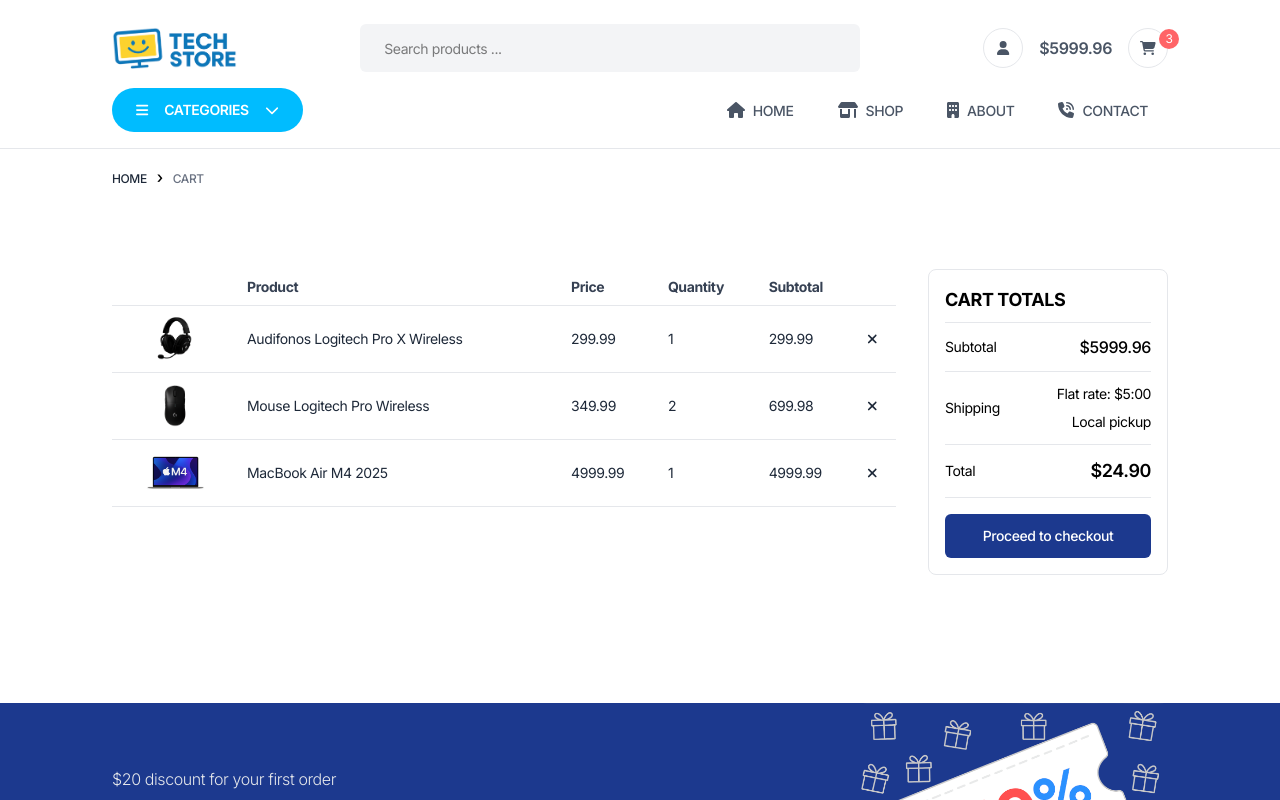
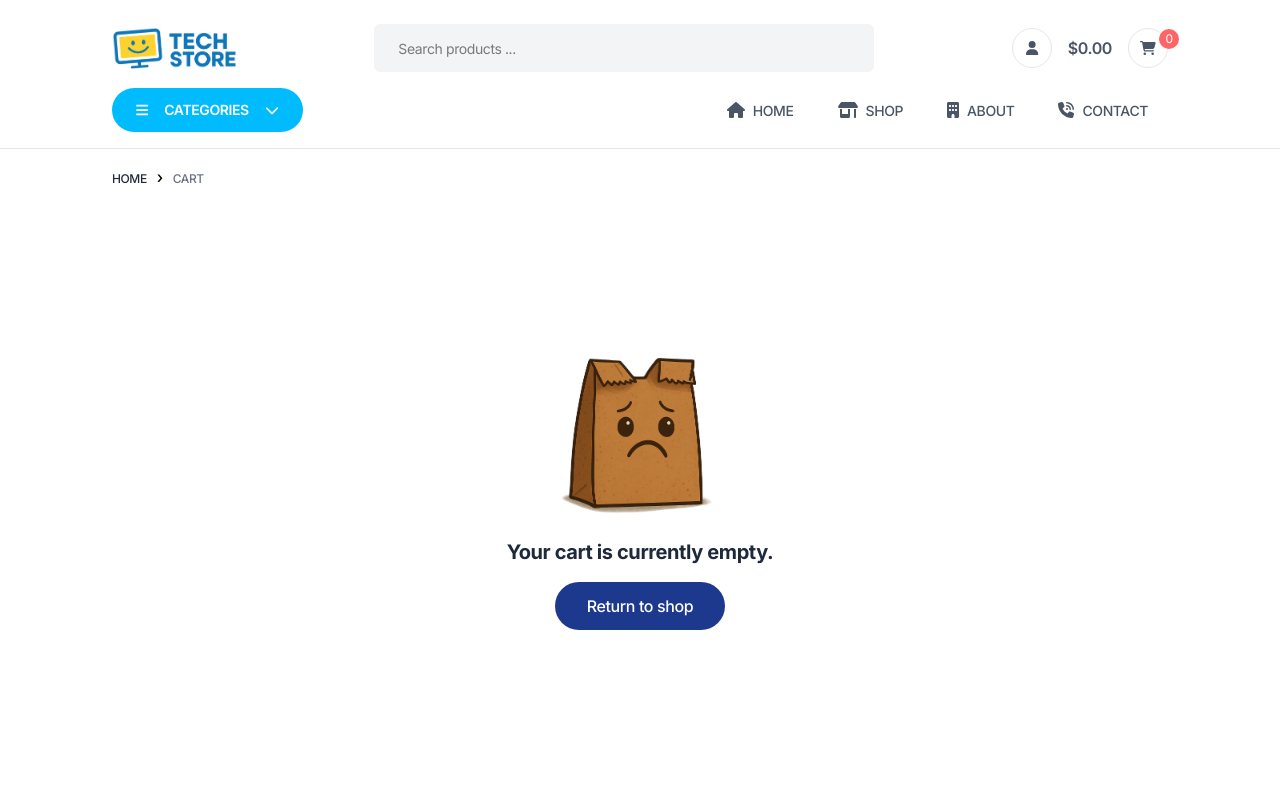
Before and after one commit to romariosc15/tech-store, a Vue app: page /cart in a window 1280 px wide. Shown: the top 800 px of the page. Built offline with nearby package versions, Linux system fonts and the light colour scheme.

Commit message:
feat: add localStorage for cart methods

```diff
--- a/src/components/NavBar.vue
+++ b/src/components/NavBar.vue
@@ -1,5 +1,5 @@
 <script setup>
-import { ref } from 'vue';
+import { ref, onMounted } from 'vue';
 import { RouterLink } from 'vue-router';
 import { FontAwesomeIcon } from '@fortawesome/vue-fontawesome';
 import { faUser, faShoppingCart, faBars, faChevronDown } from '@fortawesome/free-solid-svg-icons';
@@ -14,6 +14,12 @@
 const onShowCategories = () => {
   isCategoriesDropdownVisible.value = !isCategoriesDropdownVisible.value;
 };
+
+onMounted(() => {
+  const cartStored = localStorage.getItem('cart');
+  if (cartStored) cartStore.cart = JSON.parse(cartStored);
+})
+
 </script>
 
 <template>
--- a/src/stores/cart.js
+++ b/src/stores/cart.js
@@ -1,9 +1,8 @@
 import { ref, computed } from 'vue';
 import { defineStore } from 'pinia';
-import { severalProductsCart } from '../mocks/cart';
 
 export const useCartStore = defineStore('cart', () => {
-  const cart = ref(severalProductsCart);
+  const cart = ref([]);
 
   const totalItems = computed(() =>
     cart.value.reduce((sum, item) => sum + item.quantity, 0)
@@ -20,10 +19,12 @@
     } else {
       cart.value.push({ ...newItem });
     }
+    localStorage.setItem('cart', JSON.stringify(cart.value));
   }
 
   function removeProductFromCart(id) {
     cart.value = cart.value.filter(item => item.id !== id);
+    localStorage.setItem('cart', JSON.stringify(cart.value));
   }
 
   return { cart, totalItems, totalPrice, addProductToCart, removeProductFromCart };
--- a/src/views/CartView.vue
+++ b/src/views/CartView.vue
@@ -27,9 +27,9 @@
     <div v-if="cart.length === 0" class="px-12 py-16 mt-16 mb-32 text-center">
       <img class="w-[200px] mx-auto" src="/src/assets/images/cart/empty-cart.png" alt="Your cart is empty">
       <p class="text-gray-800 text-xl font-bold mb-4">Your cart is currently empty.</p>
-      <a href="#" class="inline-block bg-blue-900 transition-opacity hover:opacity-80 text-white text-base font-medium rounded-4xl py-3 px-8 cursor-pointer">
+      <RouterLink to="/" class="inline-block bg-blue-900 transition-opacity hover:opacity-80 text-white text-base font-medium rounded-4xl py-3 px-8 cursor-pointer">
         Return to shop
-      </a>
+      </RouterLink>
     </div>
     <div class="mt-16 mb-32 grid grid-cols-4 gap-8" v-else>
       <table class="cart-table col-span-3 text-sm h-fit">
```
